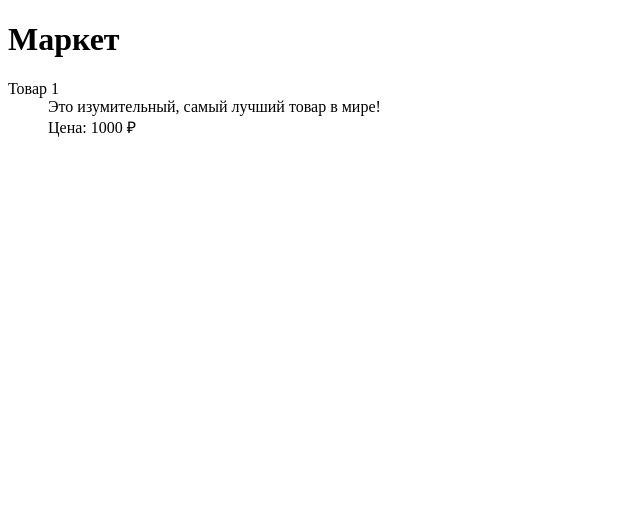
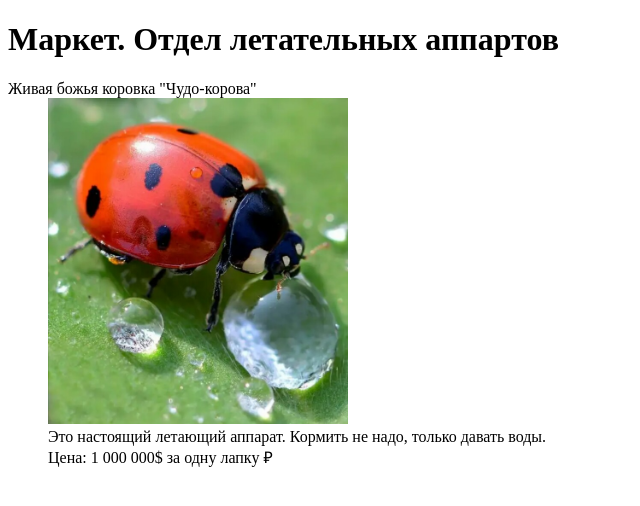
Before and after one commit to DPavlov22/web-programming-labs1, a plain HTML site: page index.html in a window 1280 px wide. Shown: the whole page, without its empty margins (0-640 px from the left). Drawn offline with Linux system fonts and the light colour scheme.

Commit message:
Добавлен первый товар- божья коровка

```diff
--- a/index.html
+++ b/index.html
@@ -6,12 +6,13 @@
 </head>
 
 <body>
-    <h1>Маркет</h1>
+    <h1>Маркет. Отдел летательных аппартов</h1>
     <d1>
-        <dt>Товар 1</dt>
+        <dt>Живая божья коровка "Чудо-корова"</dt>
 <dd>
-    Это изумительный, самый лучший товар в мире!<br>
-    Цена: 1000 &#8381;
+    <img src="korova.jpg" width="300"><br>
+    Это настоящий летающий аппарат. Кормить не надо, только давать воды.<br>
+    Цена: 1 000 000$ за одну лапку &#8381;
 </dd>
 </d1>
 </body>
```
Also changed, not shown: korova.jpg (added).
